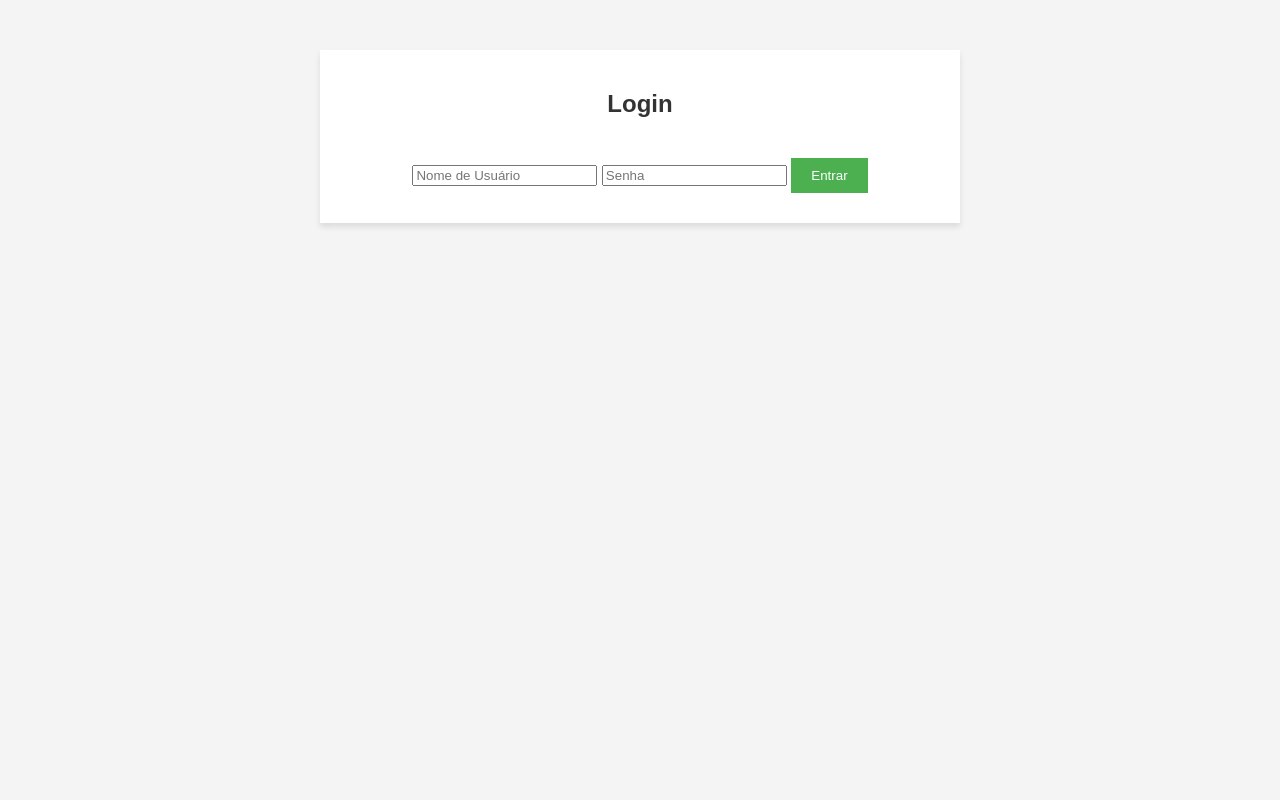
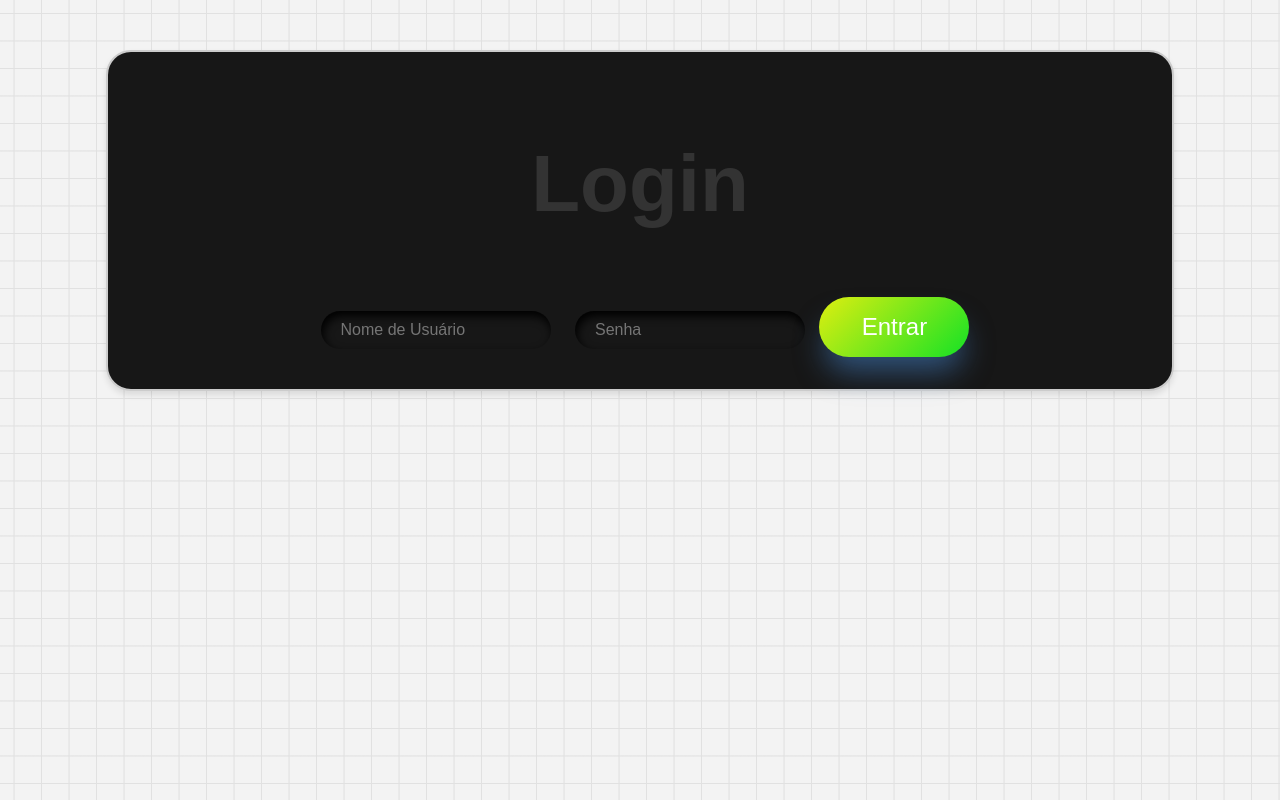
Before and after one commit to RuanyLopes/Projeto_final_M2, a plain HTML site: page index.html in a window 1280 px wide. Both pictures are taken after a click on the button "Entrar". Drawn offline with Linux system fonts and the light colour scheme.

Commit message:
espero q esse commit dê certo

```diff
--- a/assets/css/index.css
+++ b/assets/css/index.css
@@ -4,33 +4,54 @@ body {
     margin: 0;
     padding: 0;
     background-color: #f4f4f4;
+    --color: #E1E1E1;
+    background-color: #F3F3F3;
+    background-image: linear-gradient(0deg, transparent 24%, var(--color) 25%, var(--color) 26%, transparent 27%,transparent 74%, var(--color) 75%, var(--color) 76%, transparent 77%,transparent),
+        linear-gradient(90deg, transparent 24%, var(--color) 25%, var(--color) 26%, transparent 27%,transparent 74%, var(--color) 75%, var(--color) 76%, transparent 77%,transparent);
+    background-size: 55px 55px;
 }
 
 .container {
-    max-width: 600px;
+    max-width: 1200px;
+    width: 80%;
+    height: 80%;
     margin: 50px auto;
     padding: 20px;
-    background-color: white;
+    background-color: #fff;
+    border: 2px solid #ccc;
     box-shadow: 0 4px 6px rgba(0, 0, 0, 0.1);
     text-align: center;
 }
 
 h2, h1 {
     color: #333;
+    font-size: 500%;
 }
 
 .btn {
-    padding: 10px 20px;
-    margin-top: 20px;
-    background-color: #4CAF50;
+    transition: all 0.3s ease-in-out;
+    font-family: "Dosis", sans-serif;
+    width: 150px;
+    height: 60px;
+    border-radius: 50px;
+    background-image: linear-gradient(135deg, #dfee10 0%, #14e225 100%);
+    box-shadow: 0 20px 30px -6px rgba(73, 143, 223, 0.5);
+    outline: none;
+    cursor: pointer;
+    border: none;
+    font-size: 24px;
     color: white;
-    border: none;
-    cursor: pointer;
 }
 
+
 .btn:hover {
-    background-color: #45a049;
+    transform: translateY(3px);
+    box-shadow: none;
 }
+
+.btn:active {
+    opacity: 0.5;
+  }
 
 .error {
     color: red;
@@ -70,3 +91,36 @@ h2, h1 {
 .user-profile {
     margin-top: 20px;
 }
+
+.inputlogin {
+    margin: 10px;
+    background: none;
+    border: none;
+    outline: none;
+    max-width: 190px;
+    padding: 10px 20px;
+    font-size: 16px;
+    border-radius: 9999px;
+    box-shadow: inset 2px 5px 10px rgb(0, 0, 0);
+    color: #ffffff;
+  }
+
+.login_container {
+    display: flex;
+    flex-direction: column;
+    gap: 10px;
+    padding-left: 2em;
+    padding-right: 2em;
+    padding-bottom: 0.4em;
+    max-width: 1200px;
+    width: 80%;
+    height: 80%;
+    margin: 50px auto;
+    padding: 20px;
+    background-color: #171717;
+    border: 2px solid #ccc;
+    border-radius: 25px;
+    box-shadow: 0 4px 6px rgba(0, 0, 0, 0.1);
+    text-align: center;
+    color: #ccc;
+}
--- a/index.html
+++ b/index.html
@@ -20,23 +20,25 @@
 <div class="container" id="registrationPage" style="display: none;">
     <h2>Cadastro</h2>
     <form id="registrationForm">
-        <input type="text" id="username" placeholder="Nome de Usuário" required>
-        <input type="password" id="password" placeholder="Senha" required>
+        <input type="text" class="input" id="username" placeholder="Nome de Usuário" required>
+        <input type="password" class="input" id="password" placeholder="Senha" required>
         <button type="submit" class="btn">Cadastrar</button>
     </form>
     <div id="errorMessage" class="error"></div>
 </div>
 
+
 <!-- Página de Login -->
-<div class="container" id="loginPage" style="display: none;">
+<div class="login_container" id="loginPage" style="display: none;">
     <h2>Login</h2>
     <form id="loginForm">
-        <input type="text" id="loginUsername" placeholder="Nome de Usuário" required>
-        <input type="password" id="loginPassword" placeholder="Senha" required>
+        <input type="text" class="inputlogin" id="loginUsername" placeholder="Nome de Usuário" required>
+        <input type="password" class="inputlogin" id="loginPassword" placeholder="Senha" required>
         <button type="submit" class="btn">Entrar</button>
     </form>
     <div id="loginErrorMessage" class="error"></div>
 </div>
+
 
 <!-- Escolha de Personagem -->
 <div class="container" id="characterContainer" style="display: none;">
```
